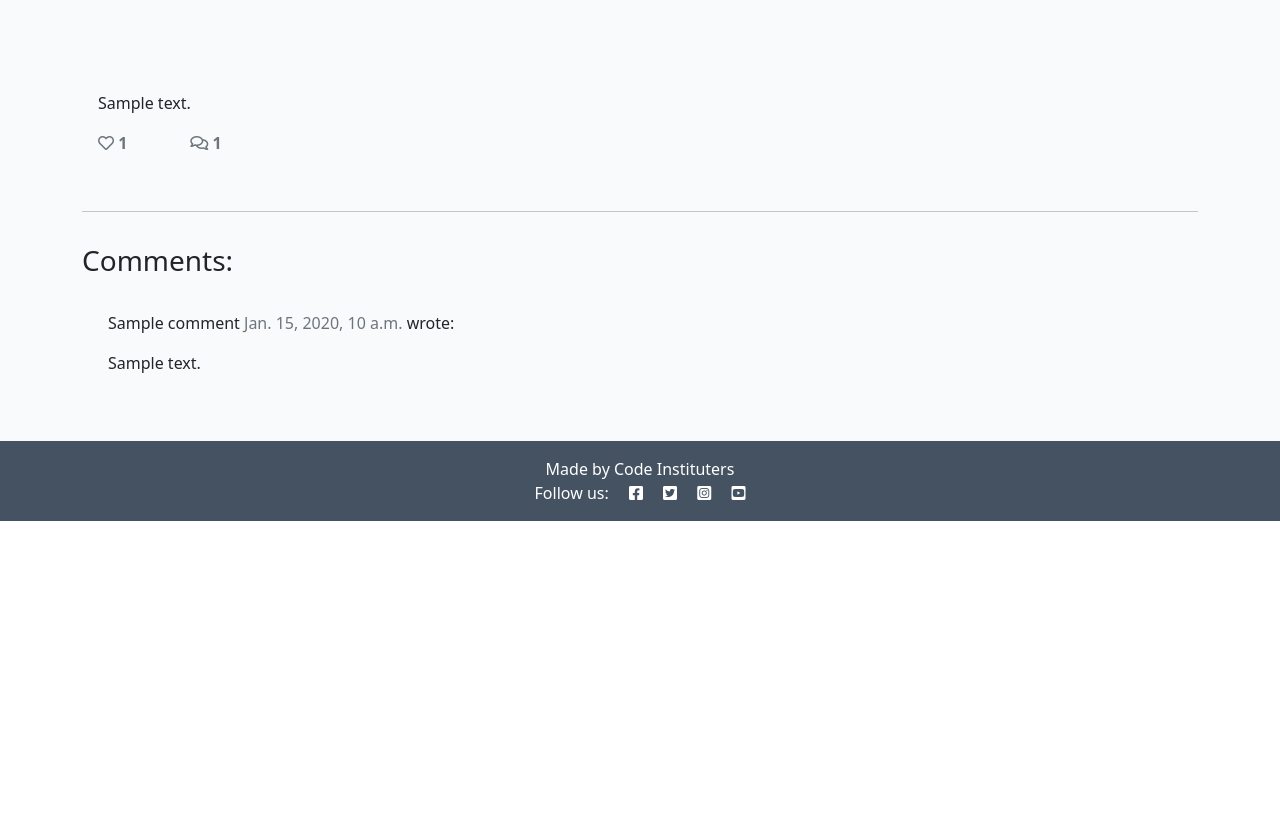
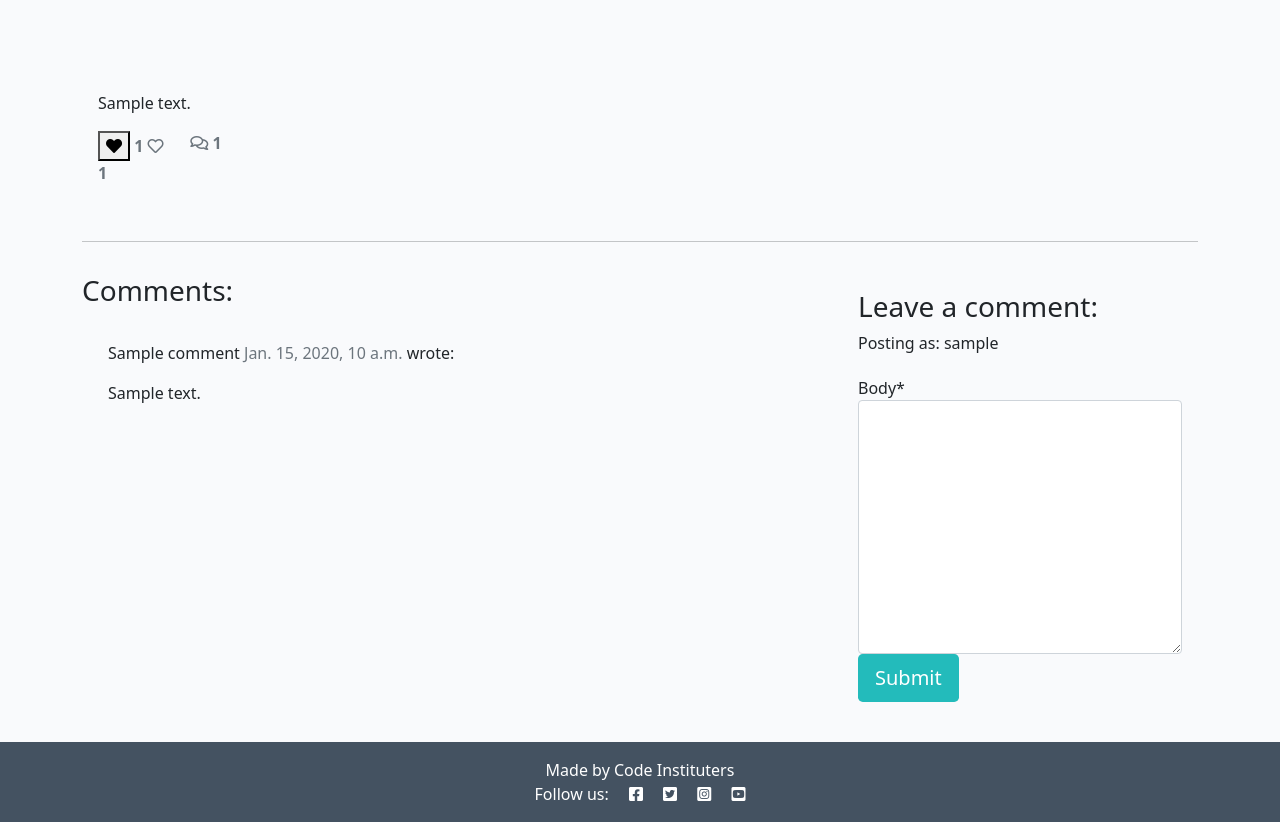
Before and after one commit to kdeane87/I-think-therefor-I-blog, a Django app: a page that uses templates/post_detail.html in a window 1280 px wide. Shown: the part 281-1103 px from the top of the page. Before the commit the page ends 802 px from the top, so only its background shows below. Run offline with Django 3.2, Linux system fonts and the light colour scheme; a user stored in the database is signed in; tables that the repository leaves empty hold one stand-in row (values such as "Sample post"); some libraries are stand-ins or nearby versions.

Commit message:
add likes

```diff
--- /dev/null
+++ b/blog/forms.py
@@ -0,0 +1,8 @@
+from .models import Comment
+from django import forms
+
+
+class CommentForm(forms.ModelForm):
+    class Meta:
+        model = Comment
+        fields = ('body',)
--- a/blog/urls.py
+++ b/blog/urls.py
@@ -4,4 +4,5 @@ from django.urls import path
 urlpatterns = [
     path("", views.PostList.as_view(), name="home"),
     path('<slug:slug>/', views.PostDetail.as_view(), name='post_detail'),
+    path('like/<slug:slug>', views.PostLike.as_view(), name='post_like')
 ]
--- a/blog/views.py
+++ b/blog/views.py
@@ -1,6 +1,8 @@
-from django.shortcuts import render, get_object_or_404
+from django.shortcuts import render, get_object_or_404, reverse
 from django.views import generic, View
+from django.http import HttpResponseRedirect
 from .models import Post
+from .forms import CommentForm
 
 
 class PostList(generic.ListView):
@@ -26,6 +28,51 @@ class PostDetail(View):
             {
                 "post": post,
                 "comments": comments,
+                "commented": False,
+                "liked": liked,
+                "comment_form": CommentForm()
+            },
+        )
+
+    def post(self, request, slug, *args, **kwargs):
+
+        queryset = Post.objects.filter(status=1)
+        post = get_object_or_404(queryset, slug=slug)
+        comments = post.comments.filter(approved=True).order_by("-created_on")
+        liked = False
+        if post.likes.filter(id=self.request.user.id).exists():
+            liked = True
+
+        comment_form = CommentForm(data=request.POST)
+        if comment_form.is_valid():
+            comment_form.instance.email = request.user.email
+            comment_form.instance.name = request.user.username
+            comment = comment_form.save(commit=False)
+            comment.post = post
+            comment.save()
+        else:
+            comment_form = CommentForm()
+
+        return render(
+            request,
+            "post_detail.html",
+            {
+                "post": post,
+                "comments": comments,
+                "commented": True,
+                "comment_form": comment_form,
                 "liked": liked
             },
         )
+
+class PostLike(View):
+
+    def post(self, request, slug):
+        post = get_object_or_404(Post, slug=slug)
+
+        if post.likes.filter(id=request.user.id).exists():
+            post.likes.remove(request.user)
+        else:
+            post.likes.add(request.user)
+
+        return HttpResponseRedirect(reverse('post_detail', args=[slug]))
--- a/codestar/settings.py
+++ b/codestar/settings.py
@@ -32,6 +32,7 @@ SECRET_KEY = os.environ.get('SECRET_KEY')
 DEBUG = True
 
 ALLOWED_HOSTS = ['codestar2023-01-0cbcd6f9fd23.herokuapp.com', 'localhost', '8000-kdeane87-ithinktherefor-7imp7kh73f2.ws-eu105.gitpod.io']
+CSRF_TRUSTED_ORIGINS = ['https://8000-kdeane87-ithinktherefor-7imp7kh73f2.ws-eu105.gitpod.io']
 
 
 # Application definition
@@ -50,6 +51,8 @@ INSTALLED_APPS = [
     'django.contrib.staticfiles',
     'cloudinary',
     'django_summernote',
+    'crispy_forms',
+    'crispy_bootstrap4',
     'blog',
 ]
 
@@ -59,6 +62,9 @@ LOGIN_REDIRECT_URL = '/'
 LOGOUT_REDIRECT_URL = '/'
 
 ACCOUNT_EMAIL_VERIFICATION = 'none'
+
+CRISPY_TEMPLATE_PACK = 'bootstrap4'
+
 
 MIDDLEWARE = [
     'django.middleware.security.SecurityMiddleware',
--- a/requirements.txt
+++ b/requirements.txt
@@ -1,9 +1,11 @@
 asgiref==3.7.2
 cloudinary==1.36.0
+crispy-bootstrap4==2023.1
 dj-database-url==0.5.0
 dj3-cloudinary-storage==0.0.6
-Django==3.2.22
+Django==4.2.6
 django-allauth==0.57.0
+django-crispy-forms==2.1
 django-summernote==0.8.20.0
 gunicorn==21.2.0
 oauthlib==3.2.2
--- a/templates/post_detail.html
+++ b/templates/post_detail.html
@@ -1,4 +1,5 @@
 {% extends 'base.html' %} {% block content %}
+{% load crispy_forms_tags %}
 
 <div class="masthead">
     <div class="container">
@@ -33,6 +34,25 @@
                 <div class="row">
 
                     <div class="col-1">
+                        <strong>
+                            {% if user.is_authenticated %}
+                            <form class="d-inline" action="{% url 'post_like' post.slug %}" method="POST">
+                                {% csrf_token %}
+                                {% if liked %}
+                                <button type="submit" name="blogspot_id" value="{{post.slug}}"><i
+                                        class="fas fa-heart"></i></button>
+
+                                {% else %}
+                                <button type="submit" name="blogpost_id" value="{{post.slug}}" class="btn-like"><i
+                                        class="far fa-heart"></i></button>
+                                {% endif %}
+                            </form>
+                            {% else %}
+                            <span class="text-secondary"><i class="far fa-heart"></i></span>
+                            {% endif %}
+                            <span class="text-secondary">{{ post.number_of_likes }} </span>
+
+                        </strong>
                         <!-- The number of likes goes before the closing strong tag -->
                         <strong class="text-secondary"><i class="far fa-heart"></i> {{ post.number_of_likes }} </strong>
                     </div>
@@ -77,6 +97,22 @@
         <div class="col-md-4 card mb-4  mt-3 ">
             <div class="card-body">
                 <!-- For later -->
+                {% if commented %}
+                <div class="alert alert-success" role="alert">
+                    Your comment is awaiting approval
+                </div>
+                {% else %}
+                {% if user.is_authenticated %}
+
+                <h3>Leave a comment:</h3>
+                <p>Posting as: {{ user.username }}</p>
+                <form method="post" style="margin-top: 1.3em;">
+                    {{ comment_form | crispy }}
+                    {% csrf_token %}
+                    <button type="submit" class="btn btn-signup btn-lg">Submit</button>
+                </form>
+                {% endif %}
+                {% endif %}
             </div>
         </div>
     </div>
```
Also changed, not shown: templates/account/login.html (+6 -12 lines), templates/account/logout.html (+16 -8 lines), templates/account/signup.html (+17 -7 lines).
